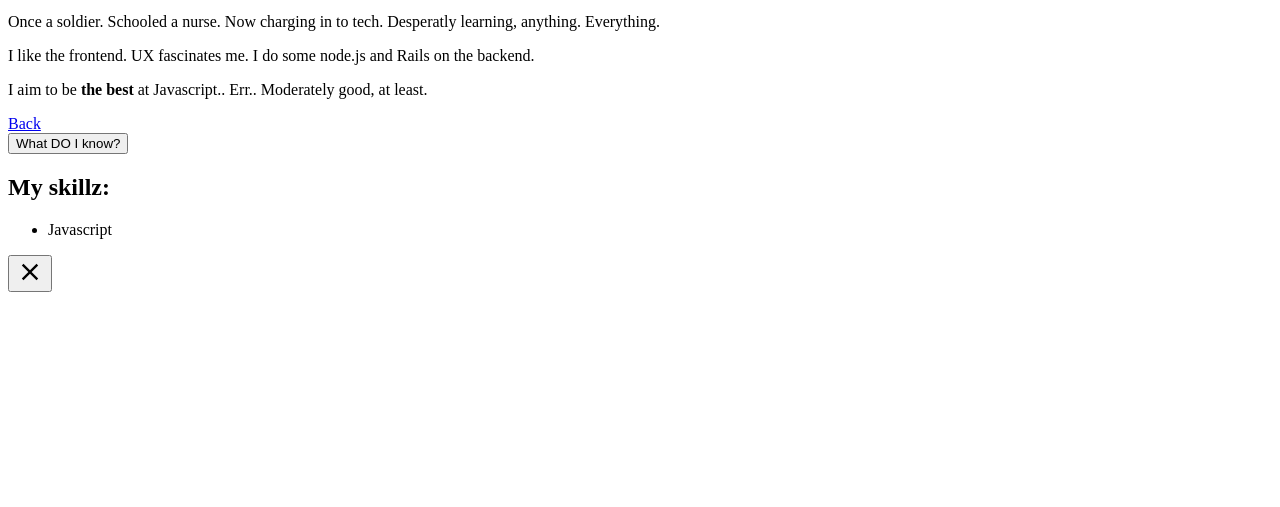
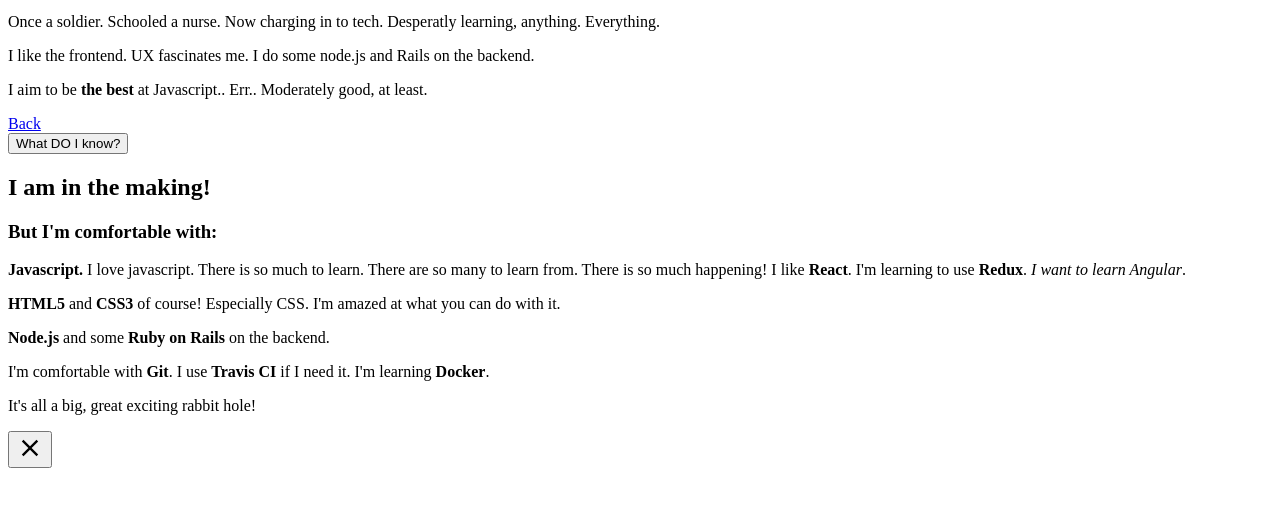
Before and after one commit to michaelsimsoe/michaelsimsoe.github.io, a Gatsby site: page /about in a window 1280 px wide. Both pictures are taken after a click on the button "What DO I know?". Shown: the part 101-608 px from the top of the page. Built offline with nearby package versions, Linux system fonts and the light colour scheme; Gatsby itself is replaced by a stand-in of ours.

Commit message:
Add content to modal

```diff
--- a/src/components/CvModal.js
+++ b/src/components/CvModal.js
@@ -26,13 +26,31 @@ export default class App extends Component {
           open={open}
           onClose={this.onCloseModal}
           center
-          classNames={{ modal: 'custom-modal' }}
+          classNames={{ modal: 'custom-modal', closeButton: 'custom-close' }}
         >
           <div className="custom-modal-container">
-            <h2>My skillz:</h2>
-            <ul>
-              <li>Javascript</li>
-            </ul>
+            <h2>I am in the making!</h2>
+            <h3>But I'm comfortable with:</h3>
+            <p>
+              <strong>Javascript.</strong> I love javascript. There is so much
+              to learn. There are so many to learn from. There is so much
+              happening! I like <strong>React</strong>. I'm learning to use{' '}
+              <strong>Redux</strong>. <em>I want to learn Angular</em>.
+            </p>
+            <p>
+              <strong>HTML5</strong> and <strong>CSS3</strong> of course!
+              Especially CSS. I'm amazed at what you can do with it.
+            </p>
+            <p>
+              <strong>Node.js</strong> and some <strong>Ruby on Rails</strong>{' '}
+              on the backend.
+            </p>
+            <p>
+              I'm comfortable with <strong>Git</strong>. I use{' '}
+              <strong>Travis CI</strong> if I need it. I'm learning{' '}
+              <strong>Docker</strong>.
+            </p>
+            <p>It's all a big, great exciting rabbit hole!</p>
           </div>
         </Modal>
       </div>
--- a/src/layouts/index.css
+++ b/src/layouts/index.css
@@ -201,9 +201,11 @@ body {
 
 .modal-btn {
   background-color: rgb(34,33,39);
+  height: 35px;
   color: #fff;
   font-size: 16px;
   padding: 4px;
+  cursor: pointer;
 }
 
 .modal-btn-container {
@@ -212,11 +214,40 @@ body {
 }
 
 .custom-modal {
-  color: black;
+  color: rgb(34,33,39);
 }
 
 .custom-modal-container {
   padding: 15px;
+}
+
+.custom-modal-container strong {
+  display: inline-block;
+  animation: skills 2s ease-in-out infinite alternate;
+}
+
+@keyframes skills {
+  0% {
+    transform: scale(1);
+  }
+
+  100% {
+    transform: scale(1.05);
+  }
+}
+
+.custom-close {
+  cursor: pointer;
+}
+
+.custom-close:hover {
+  fill: #fff;
+  background-color: rgb(34,33,39);
+}
+
+.buttons {
+  display: flex;
+  justify-content: space-between;
 }
 
 @keyframes moveInBottom {
--- a/src/pages/about.js
+++ b/src/pages/about.js
@@ -23,10 +23,12 @@ const About = () => (
         I aim to be <b>the best</b> at Javascript.. Err.. Moderately good, at
         least.
       </p>
-      <Link className="link link-btn" to="/">
-        Back
-      </Link>
-      <CvModal />
+      <div className="buttons">
+        <Link className="link link-btn" to="/">
+          Back
+        </Link>
+        <CvModal />
+      </div>
     </div>
   </div>
 )
```
